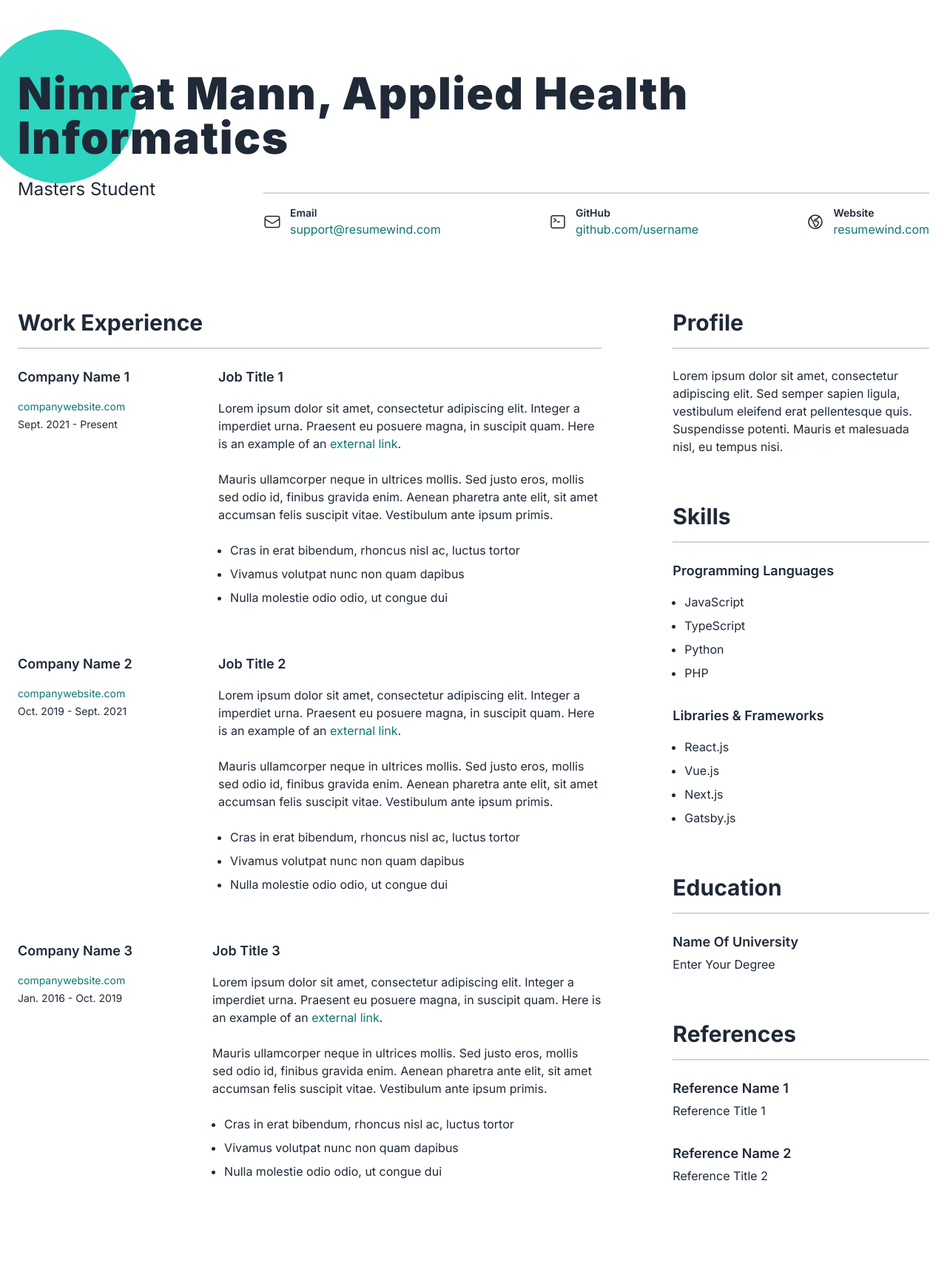
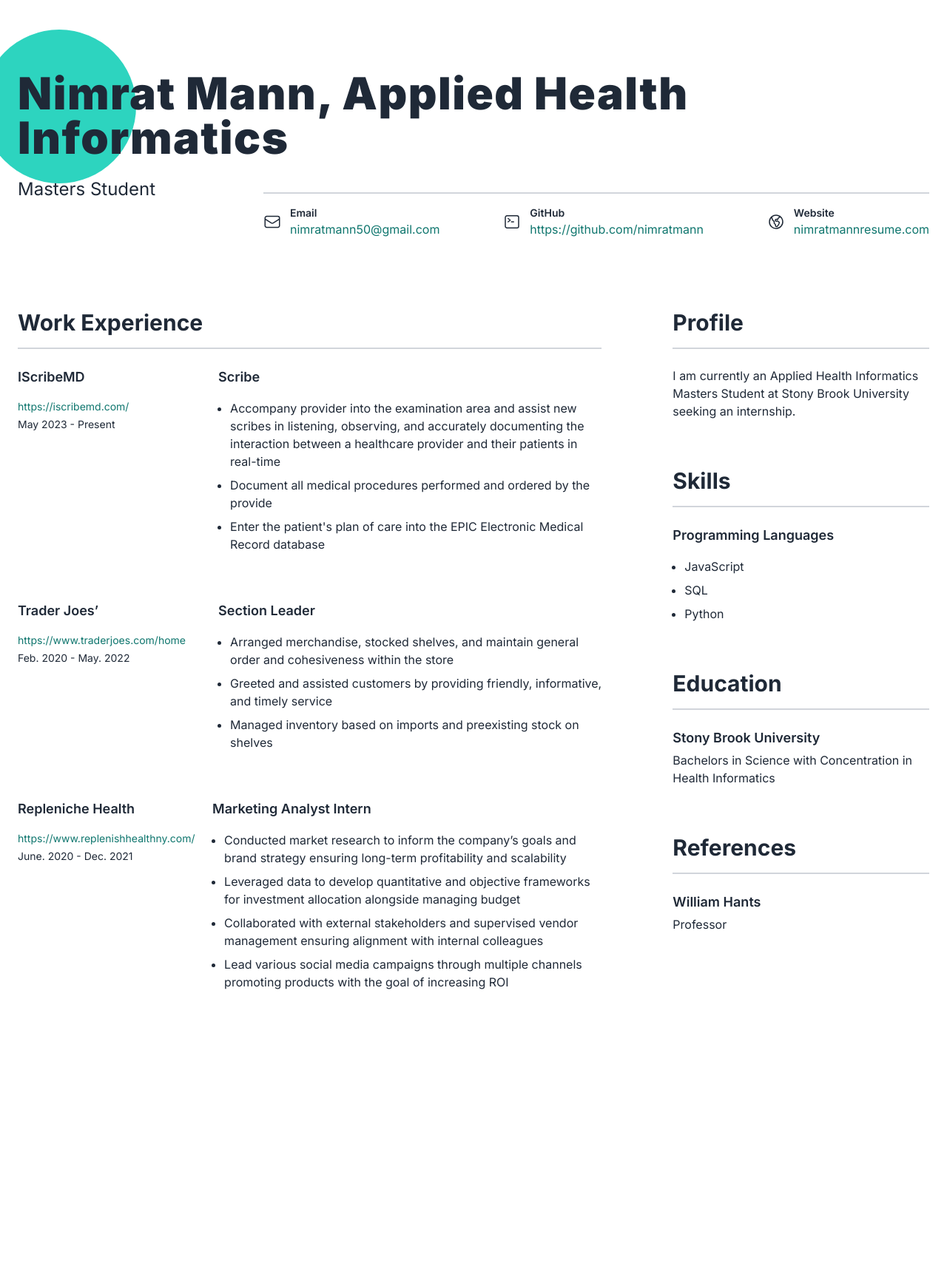
Before and after one commit to nimratmann/my-resume-page, a Flask app: page / in a window 1280 px wide. Shown: the whole page at 74% size. After the commit the page ends 1338 px from the top, so only its background shows below. Run offline with Flask 3, Linux system fonts and the light colour scheme.

Commit message:
have added new html

```diff
--- a/templates/home.html
+++ b/templates/home.html
@@ -63,11 +63,11 @@
                   <p class="mb-0 font-semibold text-sm">Email</p>
                   <p class="mb-0">
                     <a
-                      href="mailto:support@resumewind.com"
+                      href="mailto:nimratmann50@gmail.com"
                       target="_blank"
                       rel="noreferrer"
                     >
-                      support@resumewind.com
+                      nimratmann50@gmail.com
                     </a>
                   </p>
                 </div>
@@ -95,11 +95,11 @@
                   <p class="mb-0 font-semibold text-sm">GitHub</p>
                   <p class="mb-0">
                     <a
-                      href="https://github.com/username"
+                      href="https://github.com/nimratmann"
                       target="_blank"
                       rel="noreferrer"
                     >
-                      github.com/username
+                    https://github.com/nimratmann
                     </a>
                   </p>
                 </div>
@@ -127,11 +127,11 @@
                   <p class="mb-0 font-semibold text-sm">Website</p>
                   <p class="mb-0">
                     <a
-                      href="https://resumewind.com"
+                      href="https://nimratmannresume.com"
                       target="_blank"
                       rel="noreferrer"
                     >
-                      resumewind.com
+                      nimratmannresume.com
                     </a>
                   </p>
                 </div>
@@ -152,43 +152,27 @@
             <div class="grid-3 gap-x-6">
               <div>
                 <!-- Company 1 -->
-                <h4 class="mb-1 lg:mb-4">Company Name 1</h4>
+                <h4 class="mb-1 lg:mb-4">IScribeMD</h4>
                 <p class="text-sm mb-1">
                   <a
-                    href="https://resumewind.com/"
+                    href="https://iscribemd.com/"
                     target="_blank"
                     rel="noreferrer"
                   >
-                    companywebsite.com
+                  https://iscribemd.com/
                   </a>
                 </p>
-                <p class="text-sm">Sept. 2021 - Present</p>
+                <p class="text-sm">May 2023 - Present</p>
               </div>
 
               <div class="lg:col-span-2">
                 <!-- Job Title 1 -->
-                <h4 class="mb-4">Job Title 1</h4>
-                <p>
-                  Lorem ipsum dolor sit amet, consectetur adipiscing elit.
-                  Integer a imperdiet urna. Praesent eu posuere magna, in
-                  suscipit quam. Here is an example of an
-                  <a
-                    href="https://resumewind.com/"
-                    target="_blank"
-                    rel="noreferrer"
-                    >external link</a
-                  >.
-                </p>
-                <p>
-                  Mauris ullamcorper neque in ultrices mollis. Sed justo eros,
-                  mollis sed odio id, finibus gravida enim. Aenean pharetra ante
-                  elit, sit amet accumsan felis suscipit vitae. Vestibulum ante
-                  ipsum primis.
-                </p>
+                <h4 class="mb-4">Scribe</h4>
                 <ul>
-                  <li>Cras in erat bibendum, rhoncus nisl ac, luctus tortor</li>
-                  <li>Vivamus volutpat nunc non quam dapibus</li>
-                  <li>Nulla molestie odio odio, ut congue dui</li>
+                  <li> Accompany provider into the examination area and assist new scribes in listening, observing, and accurately documenting the
+                    interaction between a healthcare provider and their patients in real-time</li>
+                  <li>Document all medical procedures performed and ordered by the provide</li>
+                  <li>Enter the patient's plan of care into the EPIC Electronic Medical Record database</li>
                 </ul>
               </div>
             </div>
@@ -197,43 +181,26 @@
             <div class="grid-3 gap-x-6 mt-8 lg:mt-12">
               <div>
                 <!-- Company 2 -->
-                <h4 class="mb-1 lg:mb-4">Company Name 2</h4>
+                <h4 class="mb-1 lg:mb-4">Trader Joes’</h4>
                 <p class="text-sm mb-1">
                   <a
-                    href="https://resumewind.com/"
+                    href="https://www.traderjoes.com/home"
                     target="_blank"
                     rel="noreferrer"
                   >
-                    companywebsite.com
+                  https://www.traderjoes.com/home
                   </a>
                 </p>
-                <p class="text-sm">Oct. 2019 - Sept. 2021</p>
+                <p class="text-sm">Feb. 2020 - May. 2022</p>
               </div>
 
               <div class="lg:col-span-2">
                 <!-- Job Title 2 -->
-                <h4 class="mb-4">Job Title 2</h4>
-                <p>
-                  Lorem ipsum dolor sit amet, consectetur adipiscing elit.
-                  Integer a imperdiet urna. Praesent eu posuere magna, in
-                  suscipit quam. Here is an example of an
-                  <a
-                    href="https://resumewind.com/"
-                    target="_blank"
-                    rel="noreferrer"
-                    >external link</a
-                  >.
-                </p>
-                <p>
-                  Mauris ullamcorper neque in ultrices mollis. Sed justo eros,
-                  mollis sed odio id, finibus gravida enim. Aenean pharetra ante
-                  elit, sit amet accumsan felis suscipit vitae. Vestibulum ante
-                  ipsum primis.
-                </p>
+                <h4 class="mb-4">Section Leader </h4>
                 <ul>
-                  <li>Cras in erat bibendum, rhoncus nisl ac, luctus tortor</li>
-                  <li>Vivamus volutpat nunc non quam dapibus</li>
-                  <li>Nulla molestie odio odio, ut congue dui</li>
+                  <li>Arranged merchandise, stocked shelves, and maintain general order and cohesiveness within the store</li>
+                  <li>Greeted and assisted customers by providing friendly, informative, and timely service</li>
+                  <li>Managed inventory based on imports and preexisting stock on shelves</li>
                 </ul>
               </div>
             </div>
@@ -242,43 +209,27 @@
             <div class="grid-3 mt-8 lg:mt-12">
               <div>
                 <!-- Company 3 -->
-                <h4 class="mb-1 lg:mb-4">Company Name 3</h4>
+                <h4 class="mb-1 lg:mb-4">Repleniche Health</h4>
                 <p class="text-sm mb-1">
                   <a
-                    href="https://resumewind.com/"
+                    href="https://www.replenishhealthny.com/"
                     target="_blank"
                     rel="noreferrer"
                   >
-                    companywebsite.com
+                  https://www.replenishhealthny.com/
                   </a>
                 </p>
-                <p class="text-sm">Jan. 2016 - Oct. 2019</p>
+                <p class="text-sm">June. 2020 - Dec. 2021</p>
               </div>
 
               <div class="lg:col-span-2">
                 <!-- Job Title 3 -->
-                <h4 class="mb-4">Job Title 3</h4>
-                <p>
-                  Lorem ipsum dolor sit amet, consectetur adipiscing elit.
-                  Integer a imperdiet urna. Praesent eu posuere magna, in
-                  suscipit quam. Here is an example of an
-                  <a
-                    href="https://resumewind.com/"
-                    target="_blank"
-                    rel="noreferrer"
-                    >external link</a
-                  >.
-                </p>
-                <p>
-                  Mauris ullamcorper neque in ultrices mollis. Sed justo eros,
-                  mollis sed odio id, finibus gravida enim. Aenean pharetra ante
-                  elit, sit amet accumsan felis suscipit vitae. Vestibulum ante
-                  ipsum primis.
-                </p>
+                <h4 class="mb-4">Marketing Analyst Intern</h4>
                 <ul>
-                  <li>Cras in erat bibendum, rhoncus nisl ac, luctus tortor</li>
-                  <li>Vivamus volutpat nunc non quam dapibus</li>
-                  <li>Nulla molestie odio odio, ut congue dui</li>
+                  <li>Conducted market research to inform the company’s goals and brand strategy ensuring long-term profitability and scalability</li>
+                  <li>Leveraged data to develop quantitative and objective frameworks for investment allocation alongside managing budget</li>
+                  <li>Collaborated with external stakeholders and supervised vendor management ensuring alignment with internal colleagues</li>
+                  <li>Lead various social media campaigns through multiple channels promoting products with the goal of increasing ROI</li>
                 </ul>
               </div>
             </div>
@@ -288,9 +239,7 @@
             <!-- Profile -->
             <h3>Profile</h3>
             <p>
-              Lorem ipsum dolor sit amet, consectetur adipiscing elit. Sed
-              semper sapien ligula, vestibulum eleifend erat pellentesque quis.
-              Suspendisse potenti. Mauris et malesuada nisl, eu tempus nisi.
+              I am currently an Applied Health Informatics Masters Student at Stony Brook University seeking an internship.
             </p>
 
             <!-- Skills -->
@@ -300,35 +249,22 @@
             <h4>Programming Languages</h4>
             <ul>
               <li>JavaScript</li>
-              <li>TypeScript</li>
+              <li>SQL</li>
               <li>Python</li>
-              <li>PHP</li>
             </ul>
 
-            <!-- Skills 2 -->
-            <h4 class="mt-8">Libraries &amp; Frameworks</h4>
-            <ul>
-              <li>React.js</li>
-              <li>Vue.js</li>
-              <li>Next.js</li>
-              <li>Gatsby.js</li>
-            </ul>
 
             <!-- Education -->
             <h3 class="mt-12 lg:mt-16">Education</h3>
-            <h4 class="mb-1">Name Of University</h4>
-            <p class="mb-1">Enter Your Degree</p>
+            <h4 class="mb-1">Stony Brook University</h4>
+            <p class="mb-1">Bachelors in Science with Concentration in Health Informatics</p>
 
             <!-- References -->
             <h3 class="mt-12 lg:mt-16">References</h3>
 
             <!-- Reference 1 -->
-            <h4 class="mb-1">Reference Name 1</h4>
-            <p>Reference Title 1</p>
-
-            <!-- Reference 2 -->
-            <h4 class="mt-8 mb-1">Reference Name 2</h4>
-            <p class="mb-1">Reference Title 2</p>
+            <h4 class="mb-1">William Hants</h4>
+            <p>Professor</p>
           </div>
         </div>
       </div>
```
